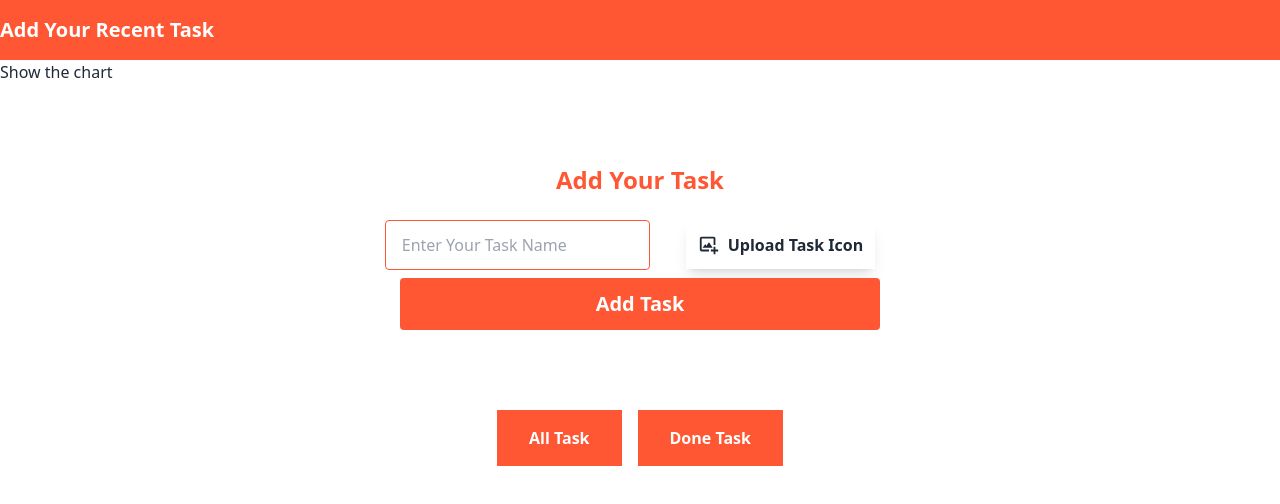
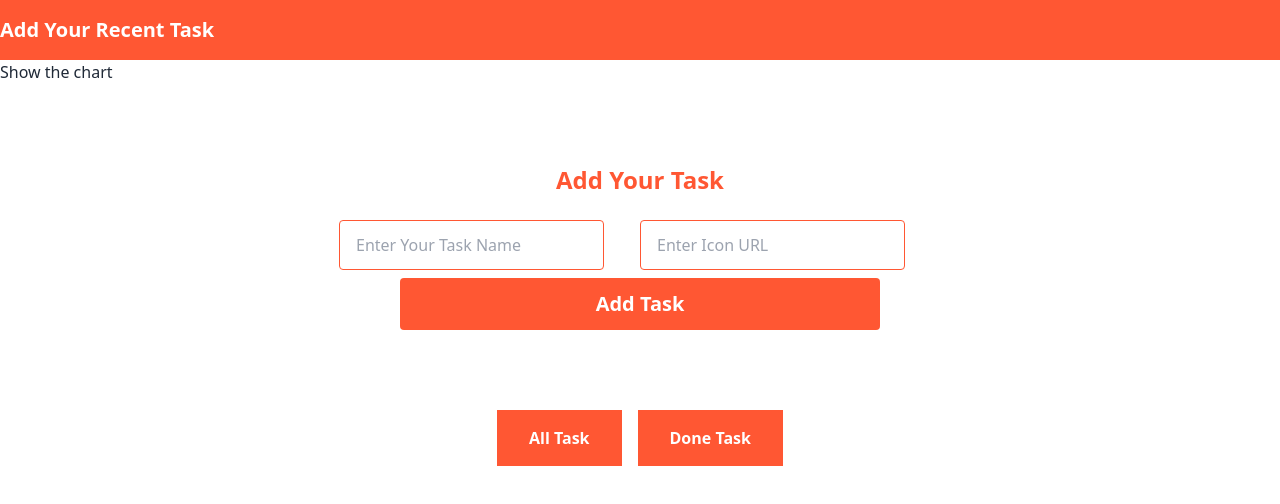
Before and after one commit to mdsultanmahmud/todo-task-learn-cloud, a React (Vite) app: page / in a window 1280 px wide. Shown: the top 504 px of the page. Built offline with nearby package versions, Linux system fonts and the light colour scheme.

Commit message:
add task and save into database

```diff
--- a/src/components/AddTodo.jsx
+++ b/src/components/AddTodo.jsx
@@ -5,9 +5,12 @@ const AddTodo = () => {
     // add a task
     const addTask = (event) =>{
         event.preventDefault()
-        const taskName = event.target.task_name.value
+        const form = event.target
+        const taskName = form.task_name.value
+        const iconURL = form.icon_url.value
         const task = {
-            taskName
+            taskName,
+            iconURL
         }
         fetch('http://localhost:5000/addtask', {
             method: 'POST',
@@ -21,6 +24,7 @@ const AddTodo = () => {
         .then(data => {
             if(data.insertedId){
                 toast.success('Added Your Task Successfully!')
+                form.reset()
             }
         })
     }
@@ -30,12 +34,7 @@ const AddTodo = () => {
             <form className='text-center' onSubmit={addTask}>
                 <div className='flex gap-5 items-center justify-center'>
                     <input name='task_name' className='px-4 py-3 outline-none border border-[#FF5733] mr-4 rounded' type="text" placeholder='Enter Your Task Name' required/>
-                    <label htmlFor="file-upload" className='cursor-pointer'>
-                        <div className='flex items-center shadow-lg p-3'>
-                            <BiImageAdd size={22}/>
-                            <span className='font-bold ml-2'>Upload Task Icon</span>
-                        </div>
-                        <input type="file" id="file-upload" hidden/></label>
+                    <input name='icon_url' className='px-4 py-3 outline-none border border-[#FF5733] mr-4 rounded' type="text" placeholder='Enter Icon URL  ' required/>
                     <br />
                 </div>
                 <button className='bg-[#FF5733] px-4 py-3 rounded text-white text-xl font-bold w-1/2 mt-2' type='submit'>Add Task</button>
```
